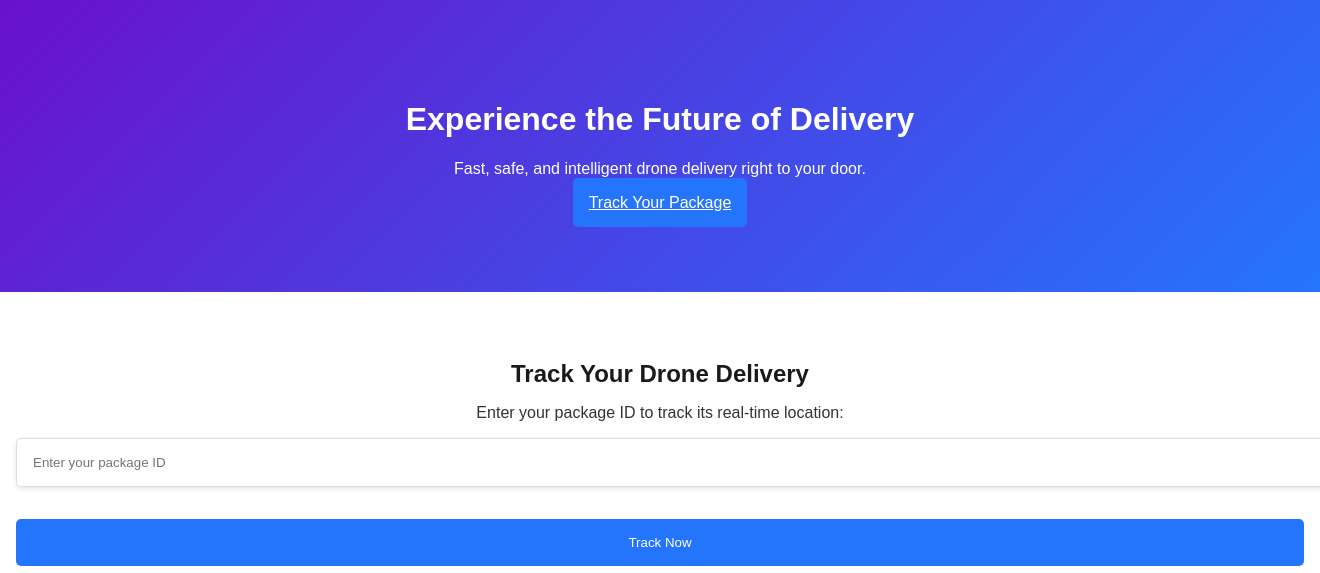
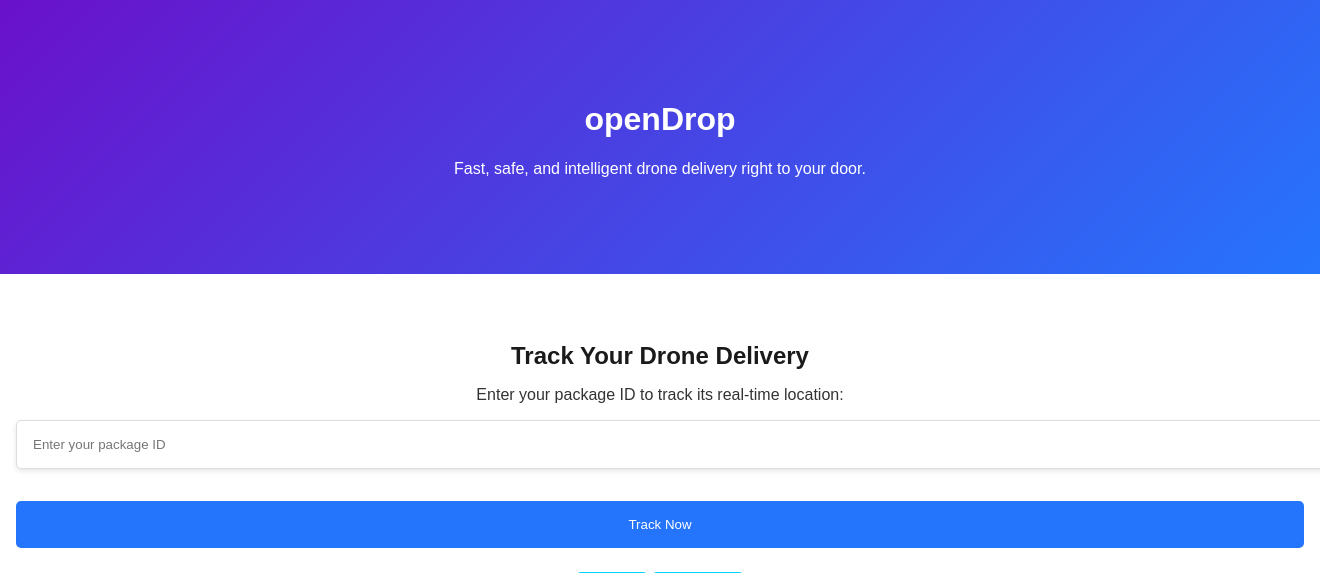
Before and after one commit to thegtabot/DeliveryDrone, a Flask app: page / in a window 1320 px wide; the page is wider, and only the part inside the window is pictured. Shown: the top 573 px of that part. Run offline with Flask 3, Linux system fonts and the light colour scheme.

Commit message:
Update index.html

```diff
--- a/webApp/templates/index.html
+++ b/webApp/templates/index.html
@@ -11,9 +11,8 @@
 
     <!-- Hero Section -->
     <header class="hero">
-        <h1>Experience the Future of Delivery</h1>
+        <h1>openDrop</h1>
         <p>Fast, safe, and intelligent drone delivery right to your door.</p>
-        <a href="#track" class="btn">Track Your Package</a>
     </header>
 
     <!-- Track Package Section -->
```
